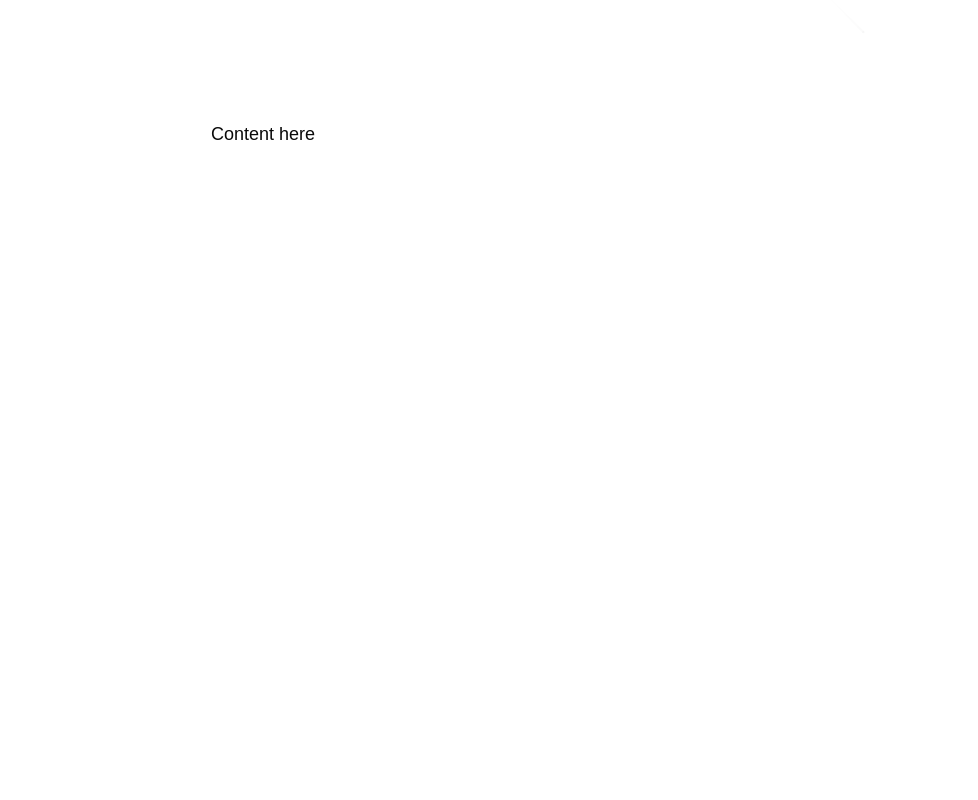
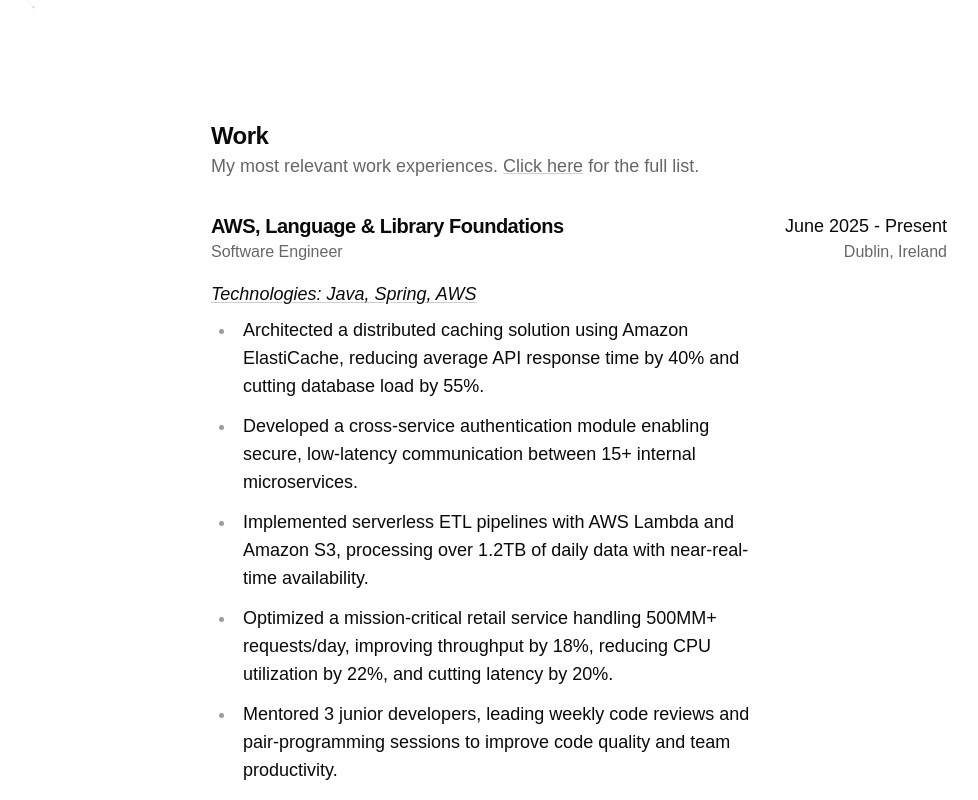
Before and after one commit to mattiacerutti/portfolio, a Next.js app: page / in a window 1280 px wide. Shown: the part 760-1560 px from the top of the page, without its empty margins (61-1039 px from the left). Built offline with nearby package versions, Linux system fonts and the light colour scheme.

Commit message:
feat: add work on home page

```diff
--- a/src/app/page.tsx
+++ b/src/app/page.tsx
@@ -1,21 +1,53 @@
+import VerticalReveal from "@/components/animations/vertical-reveal";
+import H3 from "@/components/typography/h3";
 import P from "@/components/typography/p";
+import WorkExperience from "@/components/work-experience";
+import {WORK_EXPERIENCES} from "@/data/work";
 import Hero from "@/sections/hero";
+import Link from "next/link";
 
 export const metadata = {
   title: "Mattia Cerutti",
   description: "Mattia Cerutti's personal portfolio",
   keywords: ["Mattia Cerutti", "Web Developer", "Portfolio", "Fullstack Developer"],
 };
+export default function Home() {
 
-export default function Home() {
   return (
     <>
       <Hero />
 
       <div className="flex flex-col justify-center w-full max-w-4xl gap-16 p-8 pb-20 mx-auto sm:p-20">
         <main className="flex flex-col">
-          <div className="h-[600px]">
-            <P>Content here</P>
+          <div className="flex flex-col gap-8">
+            <VerticalReveal trigger="scroll">
+              <H3>Work</H3>
+              <P className="text-[var(--link-text)]">
+                My most relevant work experiences.&nbsp;
+                <Link href="/work" className="transition-colors duration-400 text-[var(--link-text)] hover:text-[var(--link-hover)] underline decoration-[var(--link-text)]/30">
+                  Click here
+                </Link>{" "}
+                for the full list.
+              </P>
+            </VerticalReveal>
+            <div className="flex flex-col gap-10">
+              {WORK_EXPERIENCES.map(
+                (experience, index) =>
+                  experience.relevant && (
+                    <VerticalReveal key={index} trigger="scroll" className="w-full">
+                      <WorkExperience
+                        title={experience.title}
+                        role={experience.role}
+                        location={experience.location}
+                        startDate={experience.startDate}
+                        endDate={experience.endDate}
+                        technologies={experience.technologies}
+                        responsibilities={experience.responsibilities}
+                      />
+                    </VerticalReveal>
+                  )
+              )}
+            </div>
           </div>
         </main>
       </div>
--- a/src/components/animations/vertical-reveal.tsx
+++ b/src/components/animations/vertical-reveal.tsx
@@ -2,24 +2,30 @@
 
 import {useLayoutEffect, useRef, PropsWithChildren} from "react";
 import gsap from "gsap";
+import { ScrollTrigger } from "gsap/ScrollTrigger";
 
 interface IVerticalRevealProps {
   delay?: number;
   className?: string;
+  trigger?: "instant" | "scroll";
 }
 
-export default function VerticalReveal({children, delay = 0, className = ""}: PropsWithChildren<IVerticalRevealProps>) {
+export default function VerticalReveal({children, delay = 0, className = "", trigger = "instant"}: PropsWithChildren<IVerticalRevealProps>) {
   const wrapRef = useRef<HTMLDivElement | null>(null);
   const contentRef = useRef<HTMLSpanElement | null>(null);
 
   useLayoutEffect(() => {
     if (!contentRef.current) return;
+    if (trigger === "scroll") {
+      gsap.registerPlugin(ScrollTrigger);
+    }
     const ctx = gsap.context(() => {
       gsap.set(contentRef.current, {
         y: 32,
         opacity: 0,
         willChange: "transform, opacity",
       });
+      if (trigger === "instant") {
         gsap.to(contentRef.current, {
           y: 0,
           opacity: 1,
@@ -28,9 +34,24 @@ export default function VerticalReveal({children, delay = 0, className = ""}: Pr
           ease: "power3.out",
           clearProps: "willChange",
         });
+      } else if (trigger === "scroll") {
+        gsap.to(contentRef.current, {
+          y: 0,
+          opacity: 1,
+          duration: 1,
+          delay,
+          ease: "power3.out",
+          clearProps: "willChange",
+          scrollTrigger: {
+            trigger: wrapRef.current,
+            start: "top 75%",
+            toggleActions: "play none none none",
+          },
+        });
+      }
     }, wrapRef);
     return () => ctx.revert();
-  }, [delay]);
+  }, [delay, trigger]);
 
   return (
     <div ref={wrapRef} className={className}>
--- a/src/data/work.tsx
+++ b/src/data/work.tsx
@@ -1,4 +1,14 @@
-export const WORK_EXPERIENCES = [
+export interface IWorkExperience {
+  title: string;
+  role: string;
+  location: string;
+  startDate: Date;
+  endDate?: Date;
+  technologies: string[];
+  responsibilities: string[];
+}
+
+export const WORK_EXPERIENCES: (IWorkExperience & {relevant: boolean})[] = [
   {
     title: "AWS, Language & Library Foundations",
     role: "Software Engineer",
@@ -12,6 +22,7 @@ export const WORK_EXPERIENCES = [
       "Optimized a mission-critical retail service handling 500MM+ requests/day, improving throughput by 18%, reducing CPU utilization by 22%, and cutting latency by 20%.",
       "Mentored 3 junior developers, leading weekly code reviews and pair-programming sessions to improve code quality and team productivity.",
     ],
+    relevant: true,
   },
   {
     title: "Google, Cloud Platform",
@@ -21,6 +32,7 @@ export const WORK_EXPERIENCES = [
     endDate: new Date("2025-05-01"),
     technologies: ["Python", "GCP", "Kubernetes"],
     responsibilities: ["Managed cloud infrastructure", "Optimized costs"],
+    relevant: false,
   },
   {
     title: "Microsoft, Azure",
@@ -30,5 +42,6 @@ export const WORK_EXPERIENCES = [
     endDate: new Date("2024-05-01"),
     technologies: ["TypeScript", "Azure", "Docker"],
     responsibilities: ["Automated deployments", "Monitored application performance"],
+    relevant: true,
   },
 ];
```
Also changed, not shown: src/components/work-experience.tsx (+2 -9 lines). Lines whose indentation alone changed are shown as unchanged.
